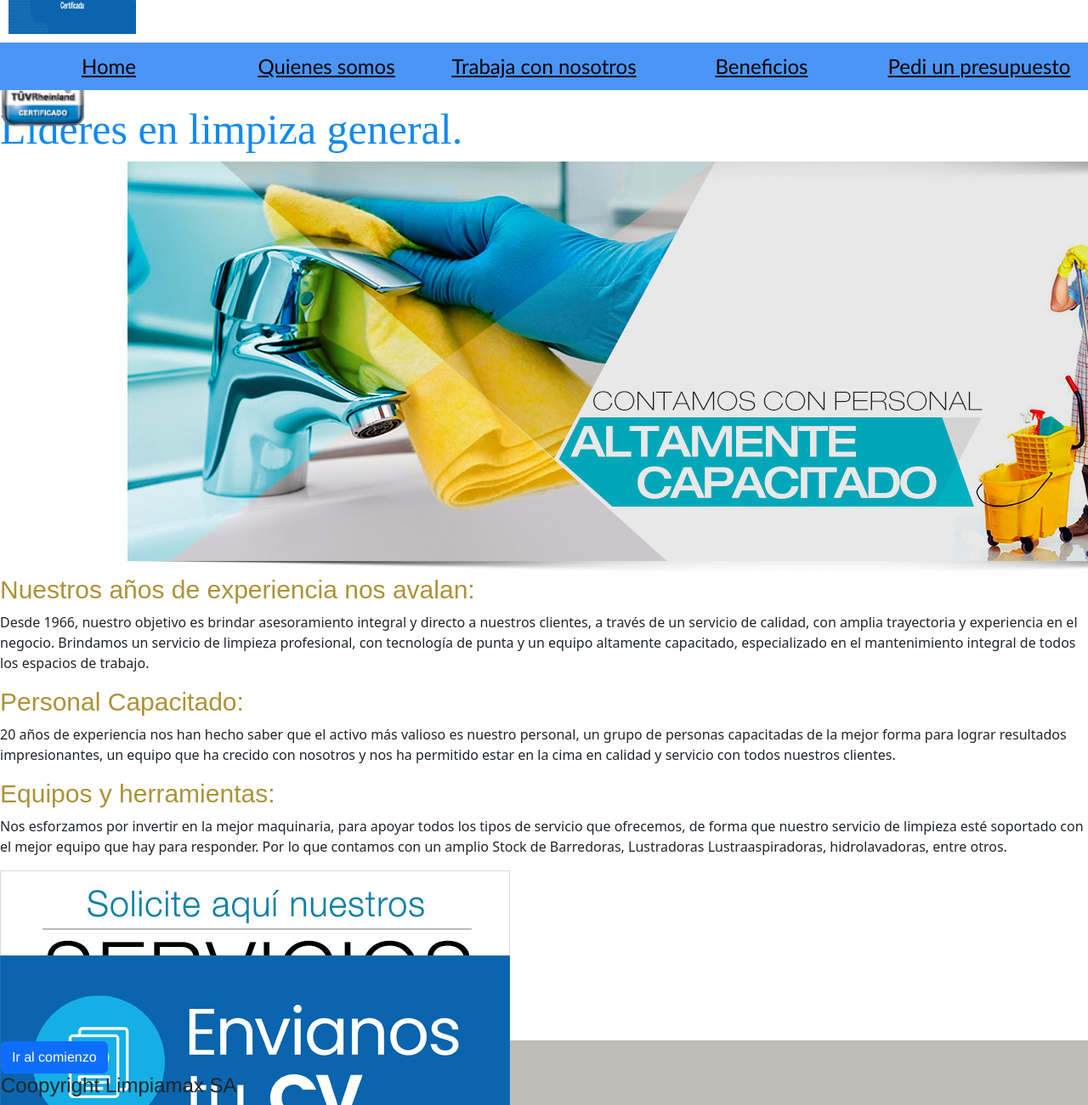
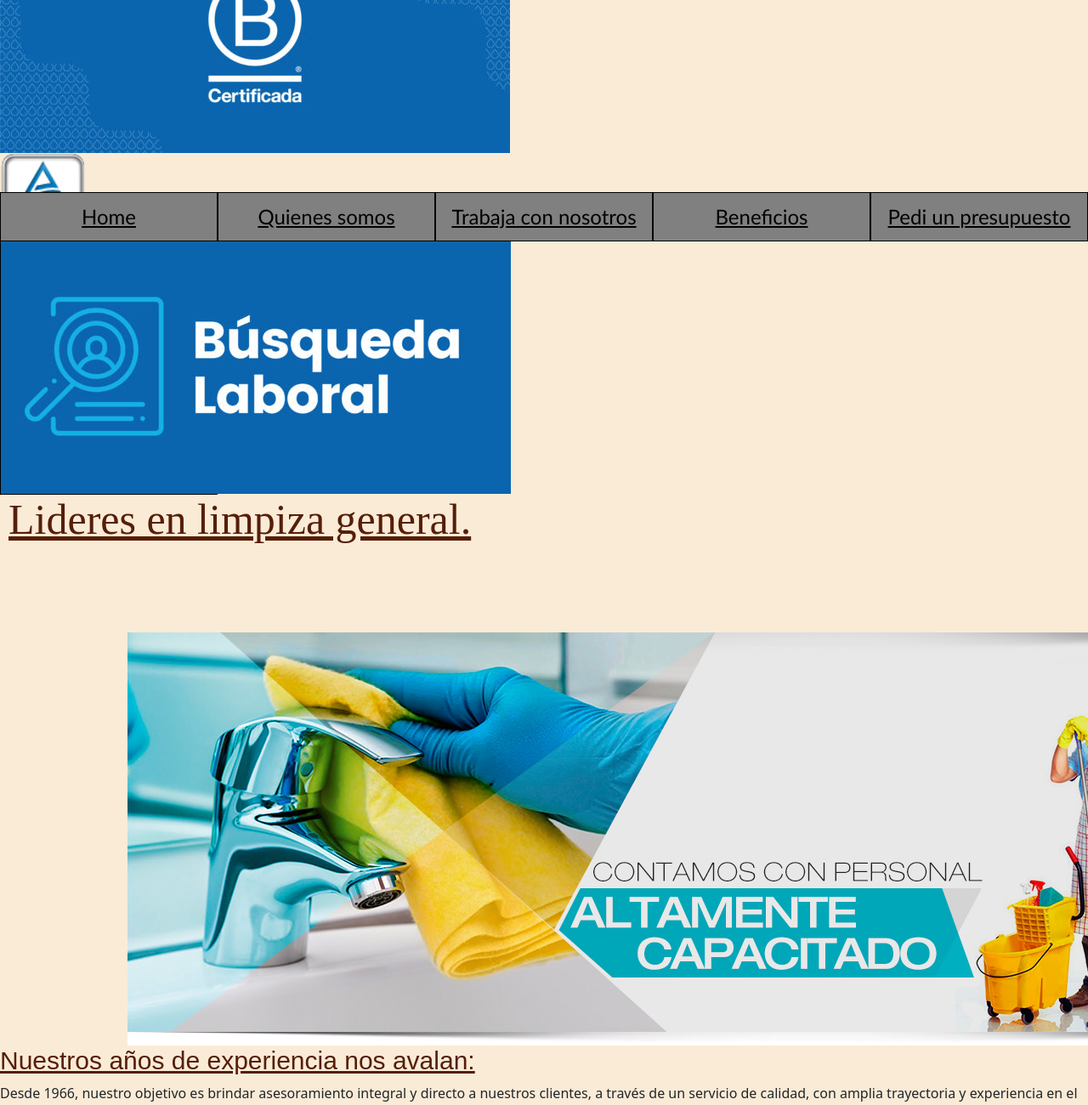
Before and after one commit to Calazera/Segunda-pre-entrega-del-proyecto-final-Cristian-Viola, a plain HTML site: page index.html in a window 1280 px wide. Shown: the part 120-1420 px from the top of the page at 85% size. Drawn offline with nearby package versions, Linux system fonts and the light colour scheme.

Commit message:
avanzando en el css

```diff
--- a/index.html
+++ b/index.html
@@ -10,15 +10,15 @@
     <link rel="stylesheet" href="./secciones/estilo.css">
 </head>
 <body>
-    <header class="">
+    <header class="cabecera">
         <section class="">
             <img id="comienzo" class="logo" src="./imagenes/banner-empesa-B-01-600x300.jpg" alt="logo del sitio">
             <img id="" class="certificado" src="./imagenes/logo-cert.png" alt="certificado tuvr">
-            <a class="" href="./secciones/Trabaja-con-nosotros.html">
-                <img class="envianoscv" src="./imagenes/busqueda laboral.jpg" alt="Envianos tu CurriculumVitae">
+            <a class="envianoscv" href="./secciones/Trabaja-con-nosotros.html">
+                <img class="" src="./imagenes/busqueda laboral.jpg" alt="Envianos tu CurriculumVitae">
             </a>
         </section>
-        <nav class="">
+        <nav class="barranav">
             <ul class="">
                 <li><a href="#">Home</a></li>
                 <li><a href="./secciones/Quienes-somos.html">Quienes somos</a></li>
@@ -27,11 +27,11 @@
                 <li><a href="./secciones/Presupuesto.html">Pedi un presupuesto</a></li>
             </ul>
         </nav>
-    <section class="">
+    <section class="titulo-cabecera">
         <h1>Lideres en limpiza general. </h1>
     </section>
     </header>
-    <section id="banner">
+    <section id="banner" class="">
         <img class="" src="imagenes/imagen1.jpg" alt="banner de la pagina">
     </section>
     <section class=" ">
@@ -49,7 +49,7 @@
         </article>
     </section>
     <section class="">
-        <a class="img-cv" href="./secciones/Presupuesto.html">
+        <a class="presupuesto" href="./secciones/Presupuesto.html">
             <img src="./imagenes/banner-solicitar-servicios3.jpg" alt="Solicita nuestros servicios.">
         </a>
         <a class="img-cv" href="./secciones/Trabaja-con-nosotros.html">
@@ -62,6 +62,6 @@
             <h4>Coopyright Limpiamax SA</h4>
         </section>
 	</footer>
-    <script src="https://cdn.jsdelivr.net/npm/bootstrap@5.3.0/dist/js/bootstrap.bundle.min.js" integrity="sha384-geWF76RCwLtnZ8qwWowPQNguL3RmwHVBC9FhGdlKrxdiJJigb/j/68SIy3Te4Bkz" crossorigin="anonymous"></script>">
+    <script src="https://cdn.jsdelivr.net/npm/bootstrap@5.3.0/dist/js/bootstrap.bundle.min.js" integrity="sha384-geWF76RCwLtnZ8qwWowPQNguL3RmwHVBC9FhGdlKrxdiJJigb/j/68SIy3Te4Bkz" crossorigin="anonymous"></script>
 </body>
 </html>
--- a/secciones/estilo.css
+++ b/secciones/estilo.css
@@ -1,41 +1,42 @@
+body {
+	background-color: antiquewhite;
+}
+
 .logo {
-	width: 150px;
-	height: 150px;
-	display: flex;
-	justify-content: flex-start;
-	position: relative;
-	margin: 10px 10px 10px 10px;
+	width: auto;
+	height: auto;
+	display: grid;
+	grid-column: 1 / 3;
+	grid-row: 1 / 3;
+	background-color: white;
 }
 
 .certificado {
 	width: 100px;
 	height: 100px;
-	position: absolute;
+	display: grid;
+	grid-column: 1 / 1;
+	grid-row: 1 / 1;
+
 }
 
 .envianoscv {
-	width: 75px;
-	height: 50px;
-	position: absolute;
+	width: auto;
+	height: auto;
+	display: grid;
+	grid-column: 4 / 6;
+	grid-row: 1 / 4;
 }
 
 .img-cv {
 	width: 100px;
 	height: 100px;
-	display: block;
-	position:
-	;
-}
-
-.navegadorinicio {
-	list-style: none;
-	padding: 0;
-	margin: 0;
-	font-family: Verdana, Geneva, Tahoma, sans-serif;
-    display: inline-block;
-    width: 20%;
-    position:relative;
-	font-size: 25px;
+	display: inline;
+	position: relative;
+	border: 5px black ;
+	margin: 10px 10px 10px 10px;
+	padding: 10px 10px 10px 10px;
+	background-color: rgb(75, 149, 247);
 }
 
 #banner {
@@ -44,22 +45,17 @@
 	margin-left: 150px;
 	align-content: center;
 	display: inline;
-}
-
-.imgcenter {
-	width: 20%;
-	height: 20%;
-	display: block;
-	padding: 40px;
-	text-align: end;
+	background-color: rgb(75, 149, 247);
 }
 
 nav a {
 	font-size: 24px;
 	text-align: center;
-	display: block;
+	display: grid;
 	color: black;
-	background-color: rgb(75, 149, 247);padding: 10px;
+	background-color: grey;
+	padding: 10px;
+	margin: 0;
 	font-family: 'Trebuchet MS', 'Lucida Sans Unicode', 'Lucida Grande', 'Lucida Sans', Arial, sans-serif;
 }
 
@@ -72,11 +68,15 @@ nav ul {
 nav li {
     display: inline-block;
     width: 20%;
-    position:relative;
-  }
+    position: relative;
+}
 
 a:hover {
-    background-color: black;
+	color: white;
+}
+
+a:active {
+	color: red;
 }
 
 main form {
@@ -90,64 +90,69 @@ main form {
     position:relative;
 }
 
-.cv {
-	font-size: 15px;
-	font-family: 'Gill Sans', 'Gill Sans MT', Calibri, 'Trebuchet MS', sans-serif;
-	display: inline-block;
-	text-align: center;
-
-}
-
 h1 {
 	font-family: 'Times New Roman', Times, serif;
 	font-size: 50px;
-	color: rgb(17, 137, 241);
-	display: block;
+	color: rgb(85, 30, 8);
+	text-align: justify;
+	text-decoration: underline;
+
 }
 
 h2 {
 	font-family: Arial, Helvetica, sans-serif;
 	font-size: 30px;
-	color: rgb(173, 146, 55);
-	display: block;
+	color: rgb(85, 30, 8);
+	text-align: justify;
+	text-decoration: underline;
 }
 
-html {
-	background-color: rgb(244, 246, 247);
-}
-
-.link {
+h4 {
+	font-family: Arial, Helvetica, sans-serif;
 	font-size: 25px;
-	font-family: 'Courier New', Courier, monospace;
-	text-align: center;
-	display: block;
-	margin: 10px;
-	background-color: rgb(64, 77, 114);
+	color: black;
 }
 
 footer {
 
-	background-color: rgb(189, 189, 182);
+	background-color: rgb(75, 149, 247);
 	font-family: 'Franklin Gothic Medium', 'Arial Narrow', Arial, sans-serif;
-	font-size: 15px;
+	font-size: 10px;
 	text-align:left;
 	padding: 1px;
 }
 
-div article {
-	font-size: 15px;
-	font-family: Cambria, Cochin, Georgia, Times, 'Times New Roman', serif;
-	padding: 20px;
-	margin: 20px;
+.presupuesto {
+	border: 1px black solid;
+	background-color: rgb(75, 149, 247);
 }
 
+a {
+	border: 1px black solid;
+	background-color: rgb(75, 149, 247);
+}
 
-.presupuesto {
-	font-size: 15px;
-	font-family: 'Gill Sans', 'Gill Sans MT', Calibri, 'Trebuchet MS', sans-serif;
-	display: inline-block;
-	text-align: start;
+.cabecera {
+	width: 100%;
+	margin: 0 auto;
+	display: grid;
+	grid-template-columns: 20% 20% 20% 20% 20%;
+  	grid-template-rows: 20% 20% 20% 20% 20%;
 }
+
+.barranav {
+	display: grid;
+	grid-column: 1 / 6;
+	grid-row: 3 / 4;
+}
+
+.titulo-cabecera {
+	display: grid;
+	grid-column: 1 / 5;
+	grid-row: 5 / 6;
+	padding: 10px;
+}
+
 /*
 nav ul {
     list-style:none;
```
Also changed, not shown: secciones/Beneficios.html (+2 -2 lines), secciones/Presupuesto.html (+2 -2 lines), secciones/Quienes-somos.html (+2 -2 lines), secciones/Trabaja-con-nosotros.html (+2 -2 lines).
